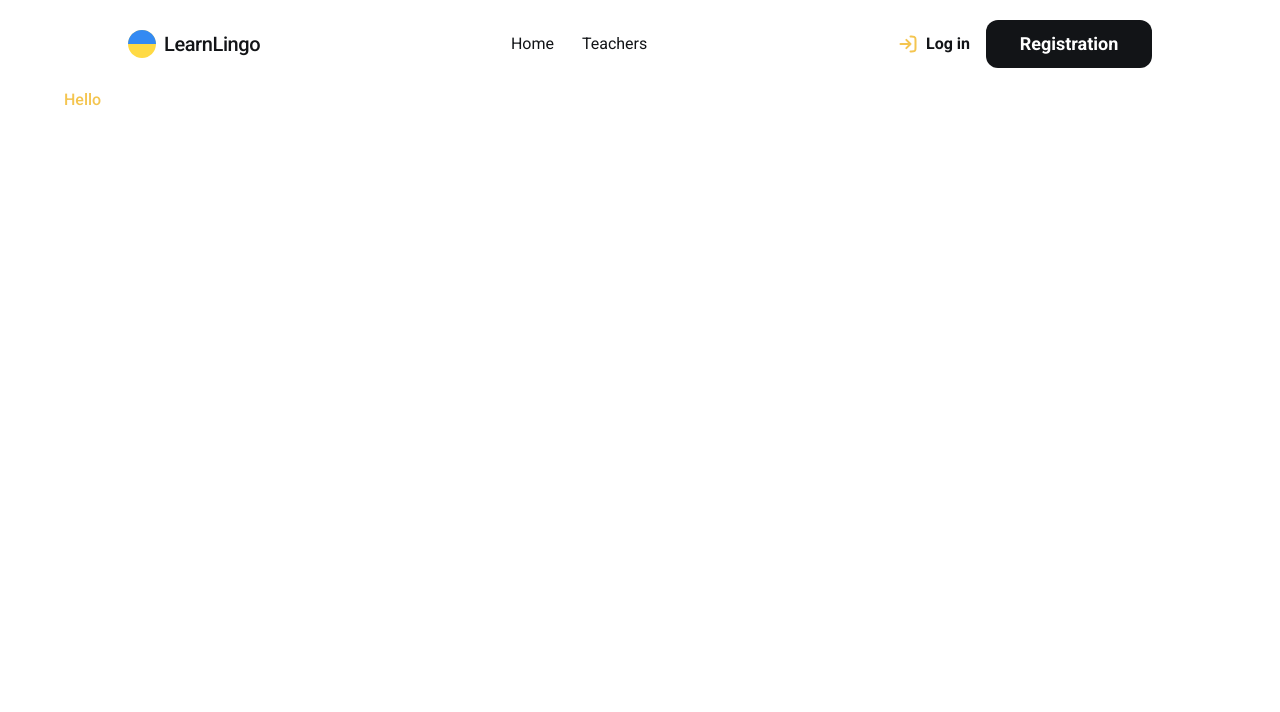
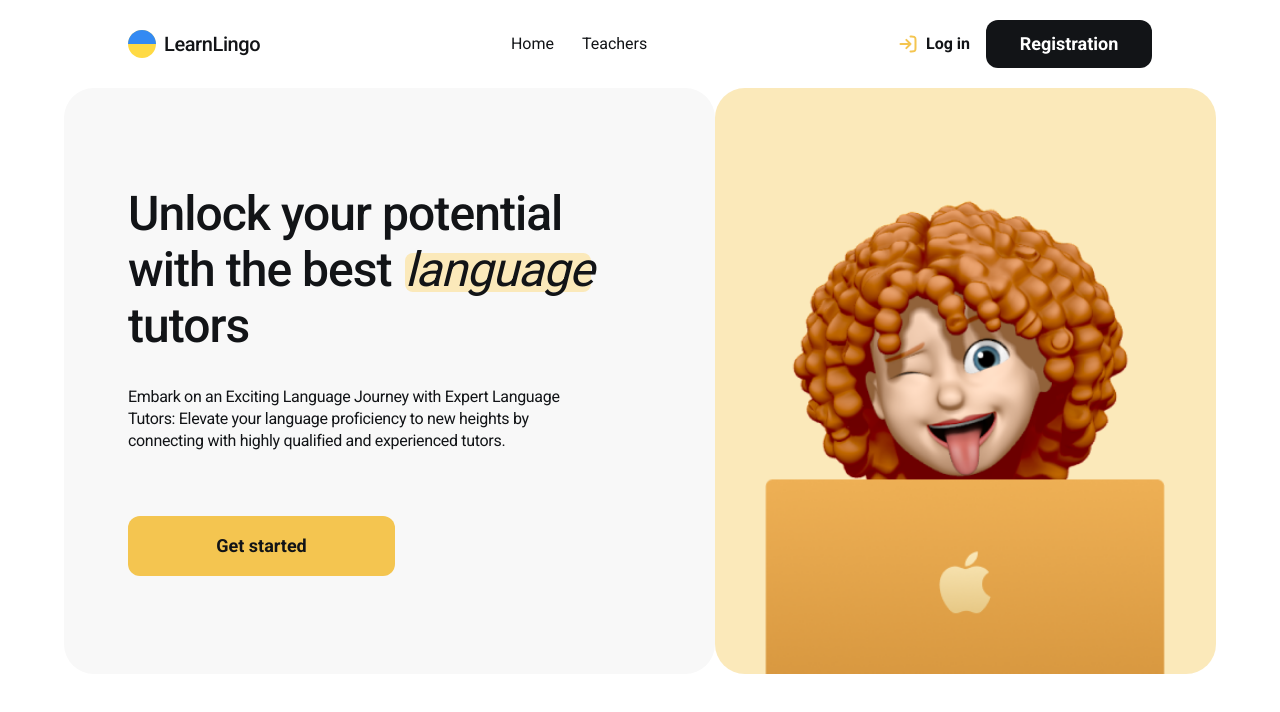
Before and after one commit to TeaRediT/learn-lingo, a Next.js app: page / in a window 1280 px wide. Shown: the top 712 px of the page. Built offline with nearby package versions, Linux system fonts and the light colour scheme.

Commit message:
add main page hero section

```diff
--- a/app/page.tsx
+++ b/app/page.tsx
@@ -1,9 +1,47 @@
 import Container from "@/components/common/container/Container";
+import Image from "next/image";
+import Link from "next/link";
 
 export default function Home() {
   return (
-    <Container>
-      <p className="text-yellow">Hello</p>
-    </Container>
+    <main>
+      <section>
+        <Container>
+          <div className="flex justify-between">
+            <div className="w-180 rounded-[30px] bg-[#f8f8f8] py-24.5 px-16">
+              <h1 className="text-[48px] leading-[1.17] tracking-[-0.02em] mb-8">
+                Unlock your potential with the best{" "}
+                <span className="relative z-0">
+                  <span className="absolute bg-yellow-soft rounded-lg -z-10 top-3 bottom-1.5 left-0.5 right-1"></span>
+                  <em className="font-normal px-0.5">language</em>{" "}
+                </span>
+                tutors
+              </h1>
+              <p className="font-normal leading-snug  tracking-[-0.02em] w-120 mb-16">
+                Embark on an Exciting Language Journey with Expert Language
+                Tutors: Elevate your language proficiency to new heights by
+                connecting with highly qualified and experienced tutors.
+              </p>
+              <Link
+                className="leading-[1.56] font-bold text-[18px] inline-flex justify-center items-center h-15 min-w-66.75 bg-yellow rounded-xl transition-colors duration-250 [:hover,:focus]:bg-[#ffdc86]"
+                href={"/teachers"}
+              >
+                Get started
+              </Link>
+            </div>
+            <div className="relative w-142 rounded-[30px] overflow-hidden">
+              <Image
+                className="object-cover"
+                src={"/hero.png"}
+                fill
+                priority
+                sizes="568px"
+                alt="Language tutor illustration"
+              />
+            </div>
+          </div>
+        </Container>
+      </section>
+    </main>
   );
 }
```
Also changed, not shown: public/hero.png (added).
